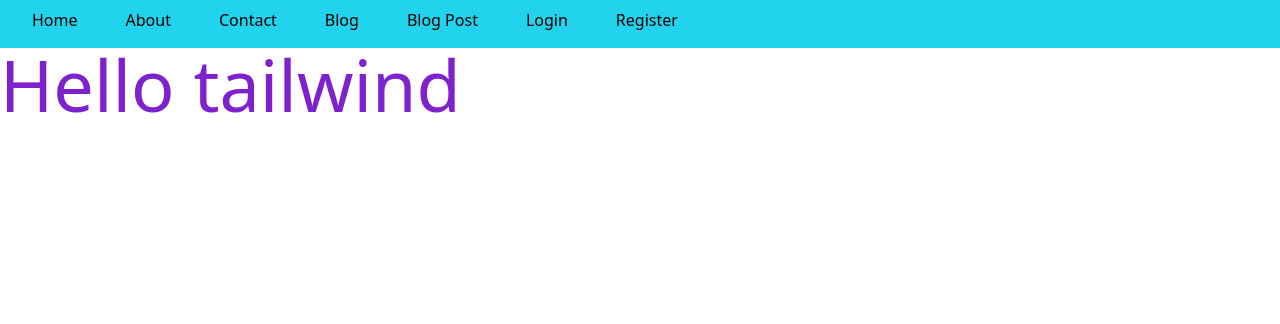
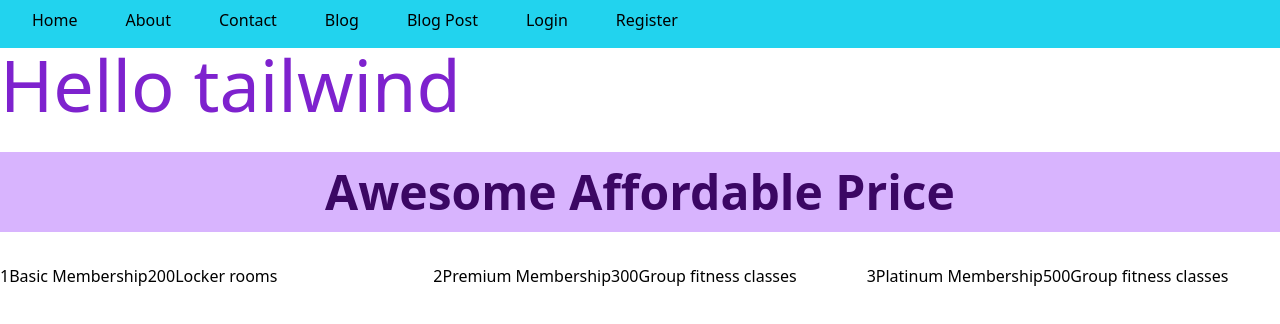
Before and after one commit to sajim-khan/react-tailwind, a React (Vite) app: page / in a window 1280 px wide. Shown: the top 324 px of the page. Built offline with nearby package versions, Linux system fonts and the light colour scheme.

Commit message:
added Simple Pricing Option using React and Tailwind

```diff
--- /dev/null
+++ b/public/prices.json
@@ -0,0 +1,45 @@
+[
+  {
+    "id": 1,
+    "name": "Basic Membership",
+    "price": 200,
+    "features": [
+      "Gym access",
+      "Cardio equipment",
+      "Weight equipment",
+      "Locker rooms",
+      "Showers"
+    ]
+  },
+  {
+    "id": 2,
+    "name": "Premium Membership",
+    "price": 300,
+    "features": [
+      "Gym access",
+      "Cardio equipment",
+      "Weight equipment",
+      "Group fitness classes",
+      "Sauna",
+      "Steam room",
+      "Locker rooms",
+      "Showers"
+    ]
+  },
+  {
+    "id": 3,
+    "name": "Platinum Membership",
+    "price": 500,
+    "features": [
+      "24/7 gym access",
+      "Cardio equipment",
+      "Weight equipment",
+      "Group fitness classes",
+      "Personal training sessions",
+      "Sauna",
+      "Steam room",
+      "Locker rooms",
+      "Showers"
+    ]
+  }
+]
--- a/src/App.jsx
+++ b/src/App.jsx
@@ -3,6 +3,7 @@ import reactLogo from "./assets/react.svg";
 import viteLogo from "/vite.svg";
 import "./App.css";
 import Navbar from "./Components/Navbar/Navbar";
+import PriceList from "./Components/PriceList/PriceList";
 
 function App() {
   const [count, setCount] = useState(0);
@@ -11,6 +12,7 @@ function App() {
     <div className="App">
     <Navbar></Navbar>
       <h1 className="text-7xl text-purple-700">Hello tailwind</h1>
+      <PriceList></PriceList>
     </div>
   );
 }
--- /dev/null
+++ b/src/Components/PriceCard/PriceCard.jsx
@@ -0,0 +1,18 @@
+import React from 'react';
+
+const PriceCard = ({price}) => {
+    return (
+      <div>
+        <ul>
+          <li>
+            {price.id}
+            {price.name}
+            {price.price}
+            {price.features[3]}
+          </li>
+        </ul>
+      </div>
+    );
+};
+
+export default PriceCard;
--- /dev/null
+++ b/src/Components/PriceList/PriceList.jsx
@@ -0,0 +1,27 @@
+import React, { useEffect, useState } from "react";
+import PriceCard from "../PriceCard/PriceCard";
+
+const PriceList = () => {
+  const [prices, setPrices] = useState([]);
+
+  useEffect(() => {
+    fetch("prices.json")
+      .then((response) => response.json())
+      .then((data) => setPrices(data));
+  }, []);
+
+  return (
+    <div>
+      <h2 className="text-5xl text-center text-purple-950 bg-purple-300 font-bold p-4 my-8  ">
+        Awesome Affordable Price
+      </h2>
+      <div className="grid grid-cols-3 gap-5">
+        {prices.map((price) => (
+          <PriceCard key={price.id} price={price}></PriceCard>
+        ))}
+      </div>
+    </div>
+  );
+};
+
+export default PriceList;
```
